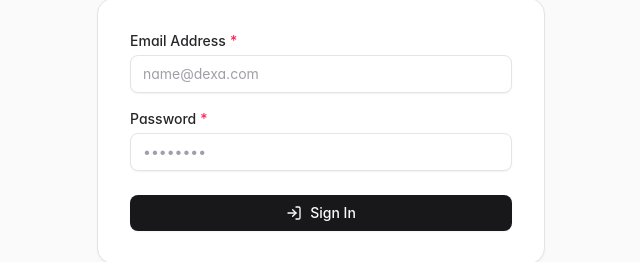
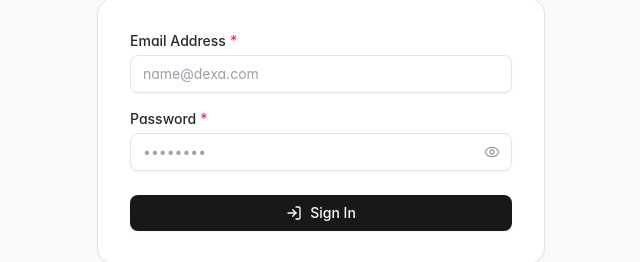
Before and after one commit to elroypedrokameo/attendance-system, a React (Vite) app in the folder frontend/: page /login in a window 1280 px wide. Shown: the part 343-605 px from the top of the page, without its empty margins (319-959 px from the left). Built offline with nearby package versions, Linux system fonts and the light colour scheme.

Commit message:
feat: add password visibility toggle

```diff
--- a/frontend/index.html
+++ b/frontend/index.html
@@ -3,7 +3,10 @@
   <head>
     <meta charset="UTF-8" />
     <link rel="icon" type="image/svg+xml" href="/favicon.svg" />
-    <meta name="viewport" content="width=device-width, initial-scale=1.0" />
+    <meta
+      name="viewport"
+      content="width=device-width, initial-scale=1.0, maximum-scale=1.0, user-scalable=no"
+    />
     <title>Attendance System</title>
   </head>
   <body>
--- a/frontend/src/components/ui/Input.tsx
+++ b/frontend/src/components/ui/Input.tsx
@@ -1,4 +1,5 @@
-import React, { forwardRef } from "react";
+import React, { forwardRef, useState } from "react";
+import { Eye, EyeOff } from "lucide-react";
 
 interface InputProps extends React.InputHTMLAttributes<HTMLInputElement> {
   label?: string;
@@ -7,8 +8,12 @@ interface InputProps extends React.InputHTMLAttributes<HTMLInputElement> {
 }
 
 export const Input = forwardRef<HTMLInputElement, InputProps>(
-  ({ label, error, helperText, className = "", id, ...props }, ref) => {
+  ({ label, error, helperText, className = "", id, type, ...props }, ref) => {
     const inputId = id || props.name;
+    const isPassword = type === "password";
+    const [showPassword, setShowPassword] = useState(false);
+
+    const inputType = isPassword ? (showPassword ? "text" : "password") : type;
 
     return (
       <div className="w-full">
@@ -21,16 +26,36 @@ export const Input = forwardRef<HTMLInputElement, InputProps>(
             {props.required && <span className="text-rose-500 ml-1">*</span>}
           </label>
         )}
+        <div className="relative">
           <input
             id={inputId}
             ref={ref}
-          className={`w-full px-3 py-2 text-sm bg-white border rounded-lg shadow-xs transition-colors duration-150 placeholder:text-zinc-400 focus:outline-none focus:ring-2 focus:ring-offset-0 disabled:bg-zinc-100 disabled:text-zinc-500 disabled:border-zinc-200 disabled:cursor-not-allowed ${
+            type={inputType}
+            className={`w-full px-3 py-2 text-base sm:text-sm bg-white border rounded-lg shadow-xs transition-colors duration-150 placeholder:text-zinc-400 focus:outline-none focus:ring-2 focus:ring-offset-0 disabled:bg-zinc-100 disabled:text-zinc-500 disabled:border-zinc-200 disabled:cursor-not-allowed ${
+              isPassword ? "pr-10" : ""
+            } ${
               error
                 ? "border-rose-400 focus:border-rose-500 focus:ring-rose-100"
                 : "border-zinc-200 focus:border-zinc-900 focus:ring-zinc-900/10"
             } ${className}`}
             {...props}
           />
+          {isPassword && (
+            <button
+              type="button"
+              onClick={() => setShowPassword((prev) => !prev)}
+              tabIndex={-1}
+              className="absolute right-3 top-1/2 -translate-y-1/2 text-zinc-400 hover:text-zinc-600 focus:outline-none cursor-pointer"
+              aria-label={showPassword ? "Hide password" : "Show password"}
+            >
+              {showPassword ? (
+                <EyeOff className="w-4 h-4" />
+              ) : (
+                <Eye className="w-4 h-4" />
+              )}
+            </button>
+          )}
+        </div>
         {error ? (
           <p className="mt-1 text-xs text-rose-600 font-medium">{error}</p>
         ) : helperText ? (
--- a/frontend/src/components/ui/Select.tsx
+++ b/frontend/src/components/ui/Select.tsx
@@ -263,7 +263,7 @@ export const Select: React.FC<SelectProps> = ({
             onChange={(e) => setSearch(e.target.value)}
             onClick={(e) => e.stopPropagation()}
             placeholder={selectedLabel || placeholder}
-            className="min-w-0 flex-1 h-full bg-transparent text-sm text-zinc-900 placeholder:text-zinc-400 outline-none border-none shadow-none ring-0 focus:outline-none focus:border-none focus:ring-0 focus:shadow-none p-0"
+            className="min-w-0 flex-1 h-full bg-transparent text-base sm:text-sm text-zinc-900 placeholder:text-zinc-400 outline-none border-none shadow-none ring-0 focus:outline-none focus:border-none focus:ring-0 focus:shadow-none p-0"
           />
         ) : (
           <div className="flex items-center gap-2 min-w-0 flex-1">
--- a/frontend/src/components/ui/Textarea.tsx
+++ b/frontend/src/components/ui/Textarea.tsx
@@ -25,7 +25,7 @@ export const Textarea = forwardRef<HTMLTextAreaElement, TextareaProps>(
         <textarea
           id={textareaId}
           ref={ref}
-          className={`w-full px-3 py-2 text-sm bg-white border rounded-lg shadow-xs transition-colors duration-150 placeholder:text-zinc-400 focus:outline-none focus:ring-2 focus:ring-offset-0 ${
+          className={`w-full px-3 py-2 text-base sm:text-sm bg-white border rounded-lg shadow-xs transition-colors duration-150 placeholder:text-zinc-400 focus:outline-none focus:ring-2 focus:ring-offset-0 ${
             error
               ? "border-rose-400 focus:border-rose-500 focus:ring-rose-100"
               : "border-zinc-200 focus:border-zinc-900 focus:ring-zinc-900/10"
```
Lines whose indentation alone changed are shown as unchanged.
